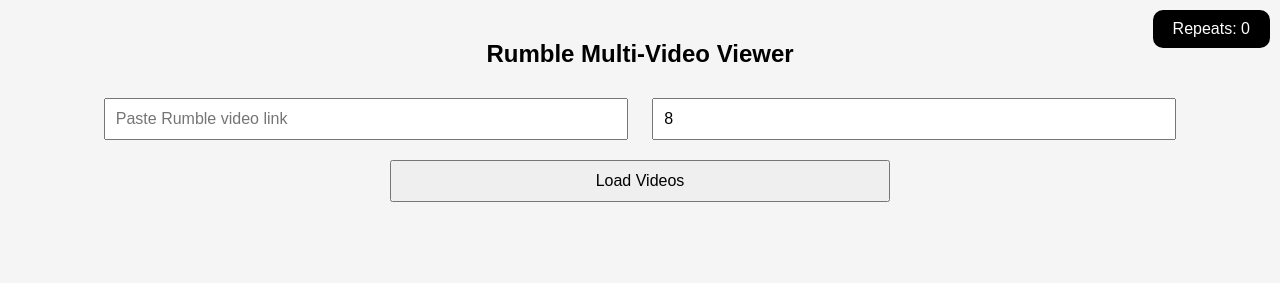
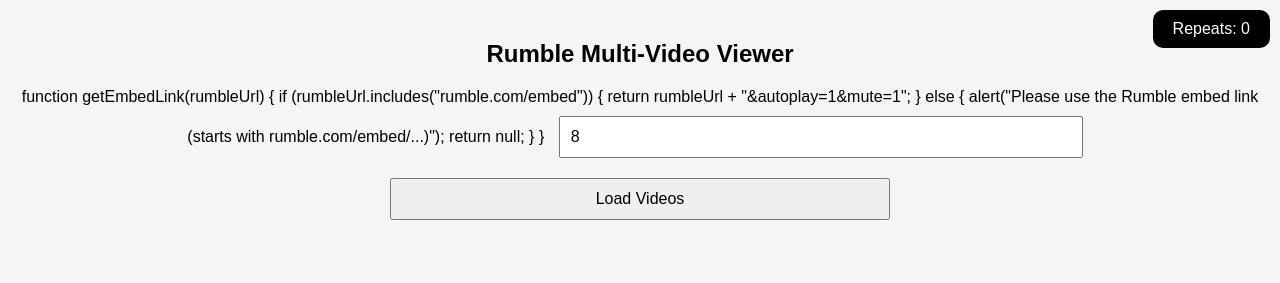
Before and after one commit to nechel0990/Rumbleviews, a plain HTML site: page index.html in a window 1280 px wide. Drawn offline with Linux system fonts and the light colour scheme.

Commit message:
Add files via upload

```diff
--- a/index.html
+++ b/index.html
@@ -50,7 +50,14 @@
 
   <h2>Rumble Multi-Video Viewer</h2>
 
-  <input type="text" id="videoUrl" placeholder="Paste Rumble video link" />
+function getEmbedLink(rumbleUrl) {
+  if (rumbleUrl.includes("rumble.com/embed")) {
+    return rumbleUrl + "&autoplay=1&mute=1";
+  } else {
+    alert("Please use the Rumble embed link (starts with rumble.com/embed/...)");
+    return null;
+  }
+}
   <input type="number" id="videoCount" placeholder="Number of videos" value="8" min="1" max="100" />
   <button onclick="loadVideos()">Load Videos</button>
 
```
